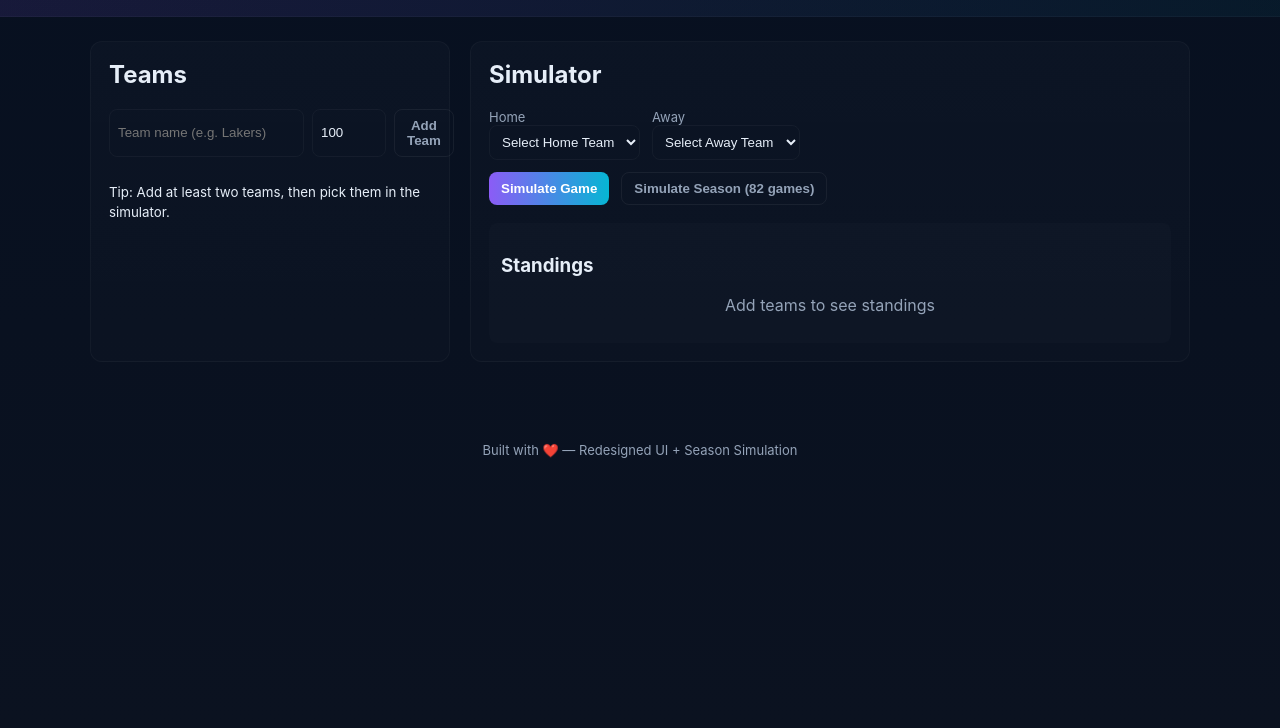
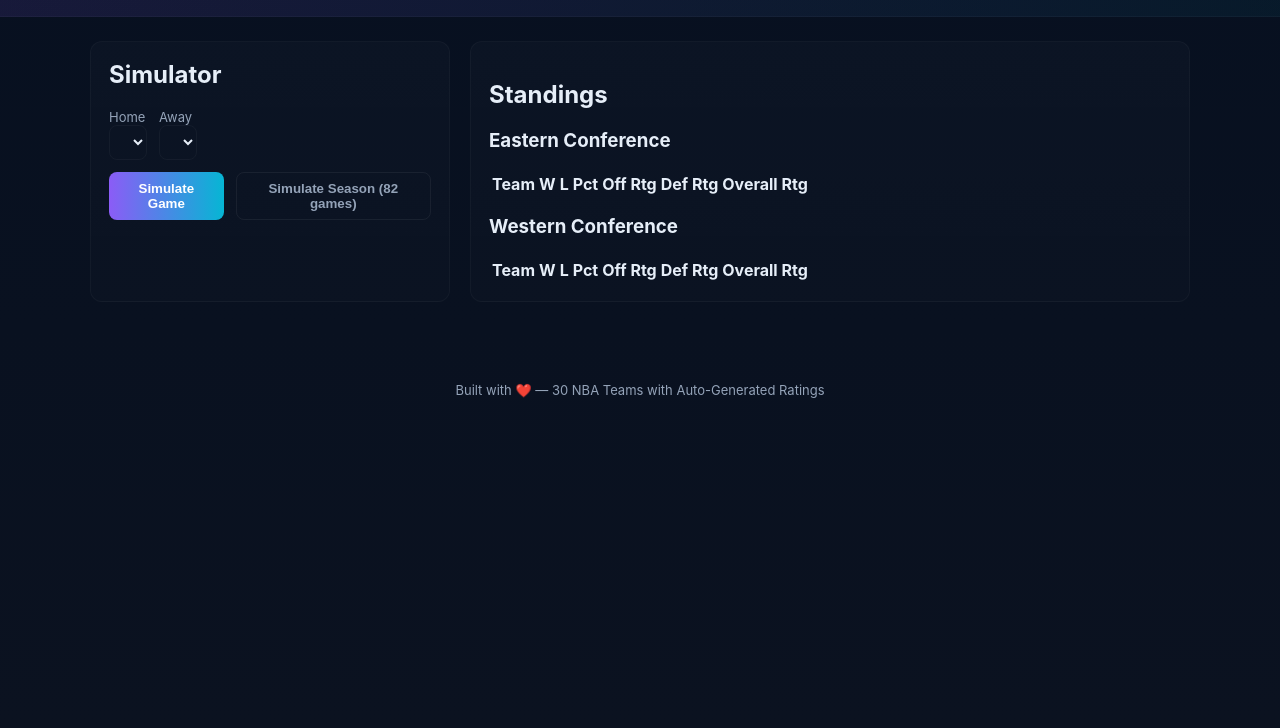
Before and after one commit to junaidekram/NBASimulator, a plain HTML site: page index.html in a window 1280 px wide. Shown: the part 72-800 px from the top of the page. Drawn offline with Linux system fonts and the light colour scheme.

Commit message:
Updated index.html to remove the add team form and restructure layout for Eastern and Western Conference standings.

```diff
--- a/index.html
+++ b/index.html
@@ -11,29 +11,14 @@
     <div class="container">
       <h1>NBA Simulator</h1>
       <div class="actions">
-        <button id="saveUser" class="btn primary">Save User</button>
-        <button id="loadUser" class="btn">Load User</button>
+        <button id="resetSeason" class="btn">Reset Season</button>
+        <button id="saveUser" class="btn primary">Save Progress</button>
       </div>
     </div>
   </header>
 
   <main class="container main-grid">
-    <section class="panel teams-panel">
-      <h2>Teams</h2>
-      <form id="addTeamForm" class="add-team">
-        <input id="teamNameInput" placeholder="Team name (e.g. Lakers)" required />
-        <input id="teamRatingInput" type="number" min="50" max="150" value="100" />
-        <button class="btn" type="submit">Add Team</button>
-      </form>
-
-      <ul id="teamsList" class="teams-list"></ul>
-
-      <div class="legend">
-        <small>Tip: Add at least two teams, then pick them in the simulator.</small>
-      </div>
-    </section>
-
-    <section class="panel sim-panel">
+    <section class="panel sim-panel full-width">
       <h2>Simulator</h2>
 
       <div class="sim-controls">
@@ -51,15 +36,57 @@
       </div>
 
       <div id="lastResult" class="result-card hidden"></div>
+    </section>
 
-      <div class="standings-card">
-        <h3>Standings</h3>
-        <div id="standingsList"></div>
+    <section class="panel standings-panel full-width">
+      <h2>Standings</h2>
+
+      <div class="conference-container">
+        <div class="conference">
+          <h3>Eastern Conference</h3>
+          <div class="standings-table-wrapper">
+            <table class="standings-table">
+              <thead>
+                <tr>
+                  <th>Team</th>
+                  <th>W</th>
+                  <th>L</th>
+                  <th>Pct</th>
+                  <th>Off Rtg</th>
+                  <th>Def Rtg</th>
+                  <th>Overall Rtg</th>
+                </tr>
+              </thead>
+              <tbody id="easternStandingsBody">
+              </tbody>
+            </table>
+          </div>
+        </div>
+
+        <div class="conference">
+          <h3>Western Conference</h3>
+          <div class="standings-table-wrapper">
+            <table class="standings-table">
+              <thead>
+                <tr>
+                  <th>Team</th>
+                  <th>W</th>
+                  <th>L</th>
+                  <th>Pct</th>
+                  <th>Off Rtg</th>
+                  <th>Def Rtg</th>
+                  <th>Overall Rtg</th>
+                </tr>
+              </thead>
+              <tbody id="westernStandingsBody">
+              </tbody>
+            </table>
+          </div>
+        </div>
       </div>
     </section>
   </main>
 
-  <!-- Season Modal -->
   <div id="seasonModal" class="modal hidden">
     <div class="modal-content">
       <button class="modal-close" id="seasonClose">×</button>
@@ -75,18 +102,52 @@
     </div>
   </div>
 
-  <!-- Standings Modal -->
   <div id="standingsModal" class="modal hidden">
-    <div class="modal-content small">
+    <div class="modal-content large">
       <button class="modal-close" id="standingsClose">×</button>
-      <h3>Standings</h3>
-      <div id="modalStandingsList"></div>
+      <h3>Season Standings</h3>
+      <div class="modal-standings-grid">
+        <div class="modal-conference">
+          <h4>Eastern Conference</h4>
+          <table class="standings-table">
+            <thead>
+              <tr>
+                <th>Team</th>
+                <th>W</th>
+                <th>L</th>
+                <th>Pct</th>
+                <th>Off Rtg</th>
+                <th>Def Rtg</th>
+                <th>Overall Rtg</th>
+              </tr>
+            </thead>
+            <tbody id="modalEasternStandingsBody"></tbody>
+          </table>
+        </div>
+        <div class="modal-conference">
+          <h4>Western Conference</h4>
+          <table class="standings-table">
+            <thead>
+              <tr>
+                <th>Team</th>
+                <th>W</th>
+                <th>L</th>
+                <th>Pct</th>
+                <th>Off Rtg</th>
+                <th>Def Rtg</th>
+                <th>Overall Rtg</th>
+              </tr>
+            </thead>
+            <tbody id="modalWesternStandingsBody"></tbody>
+          </table>
+        </div>
+      </div>
       <div style="text-align:right;margin-top:12px;"><button id="closeStandingsBtn" class="btn">Close</button></div>
     </div>
   </div>
 
   <footer class="footer">
-    <div class="container">Built with ❤️ — Redesigned UI + Season Simulation</div>
+    <div class="container">Built with ❤️ — 30 NBA Teams with Auto-Generated Ratings</div>
   </footer>
 
   <script src="script.js"></script>
```
